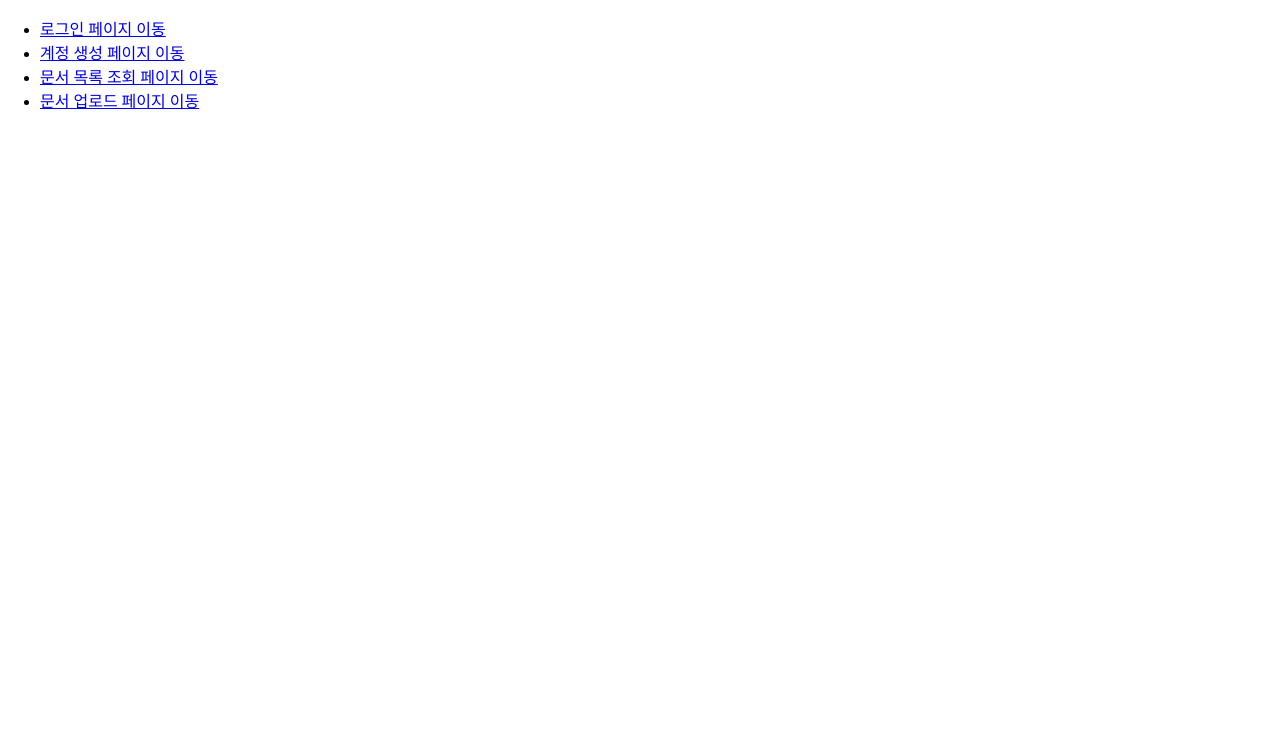
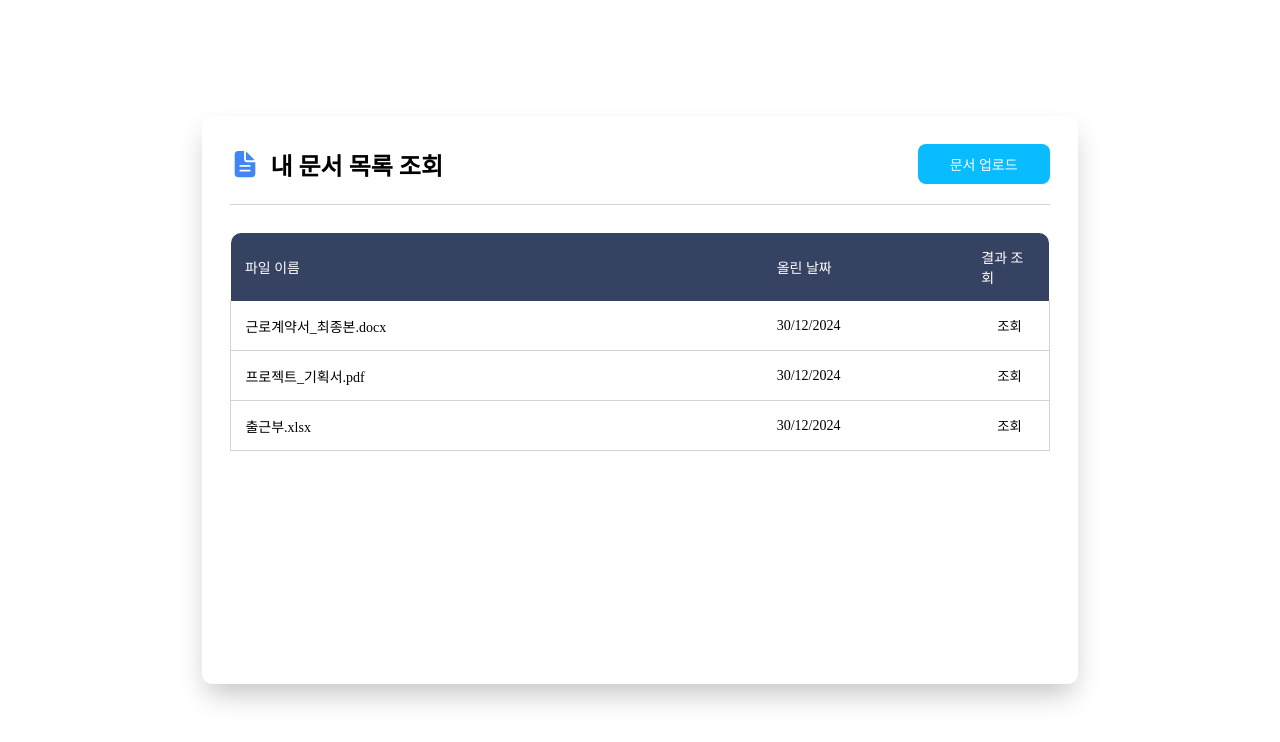
Before and after one commit to yunadada/likelion_LawBot, a React (Vite) app: page / in a window 1280 px wide. Shown: the top 742 px of the page. Built offline with nearby package versions, Linux system fonts and the light colour scheme; a web font is replaced by a local one.

Commit message:
chore: 임시 테스트용 라우팅 추가

```diff
--- a/src/App.jsx
+++ b/src/App.jsx
@@ -1,20 +1,18 @@
 import { Route, Routes } from "react-router-dom";
 import "./App.css";
-import DUpload from "./components/DUpload/DUpload";
 import DView from "./components/DView/DView";
-import Home from "./components/Home/Home";
 import Login from "./components/Login/Login";
 import Register from "./components/Register/Register";
 import Loading from "./components/Loading/Loading";
+import ResultLayout from "./components/ResultLayout/ResultLayout";
 
 function App() {
   return (
     <Routes>
-      <Route path="/" element={<Home />} />
+      <Route path="/" element={<DView />} />
+      <Route path="/result" element={<ResultLayout />} />
       <Route path="/login" element={<Login />} />
       <Route path="/register" element={<Register />} />
-      <Route path="/dview" element={<DView />} />
-      <Route path="/dupload" element={<DUpload />} />
       <Route path="/loading" element={<Loading />} />
     </Routes>
   );
```
